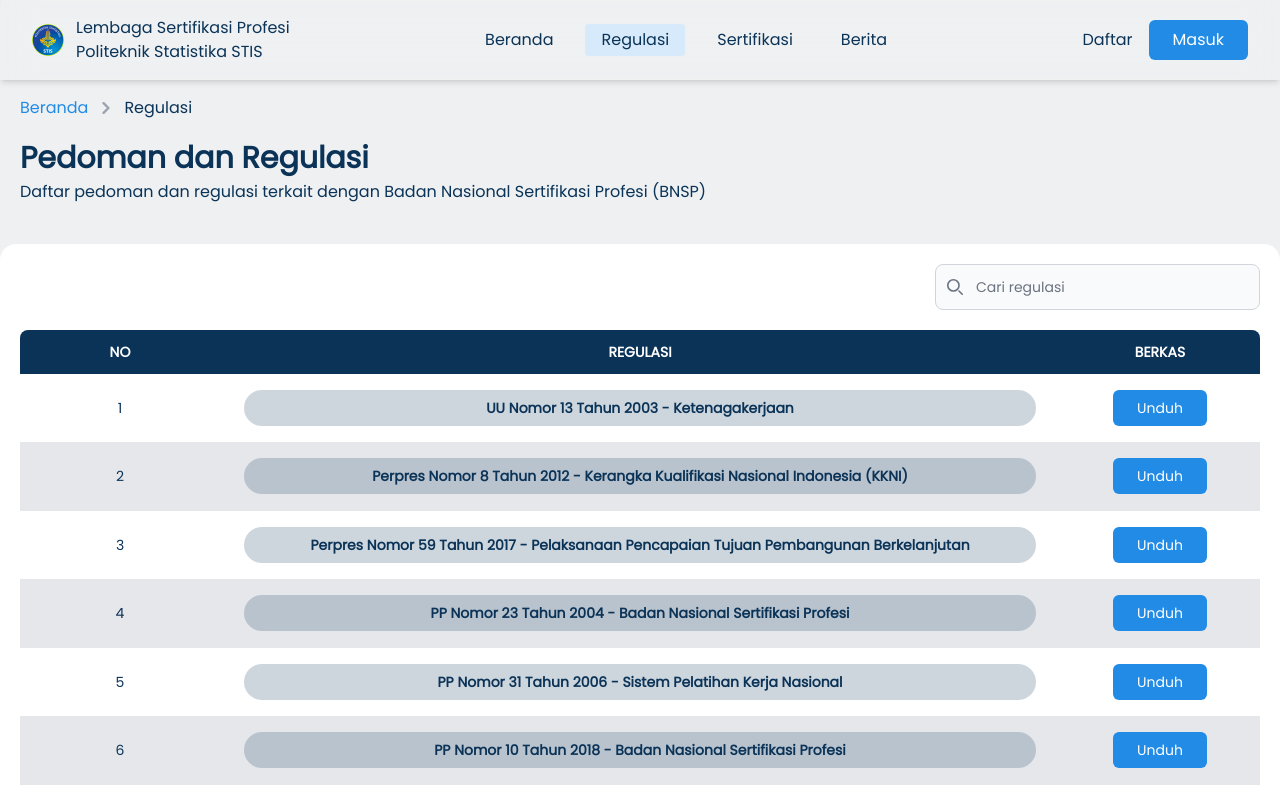
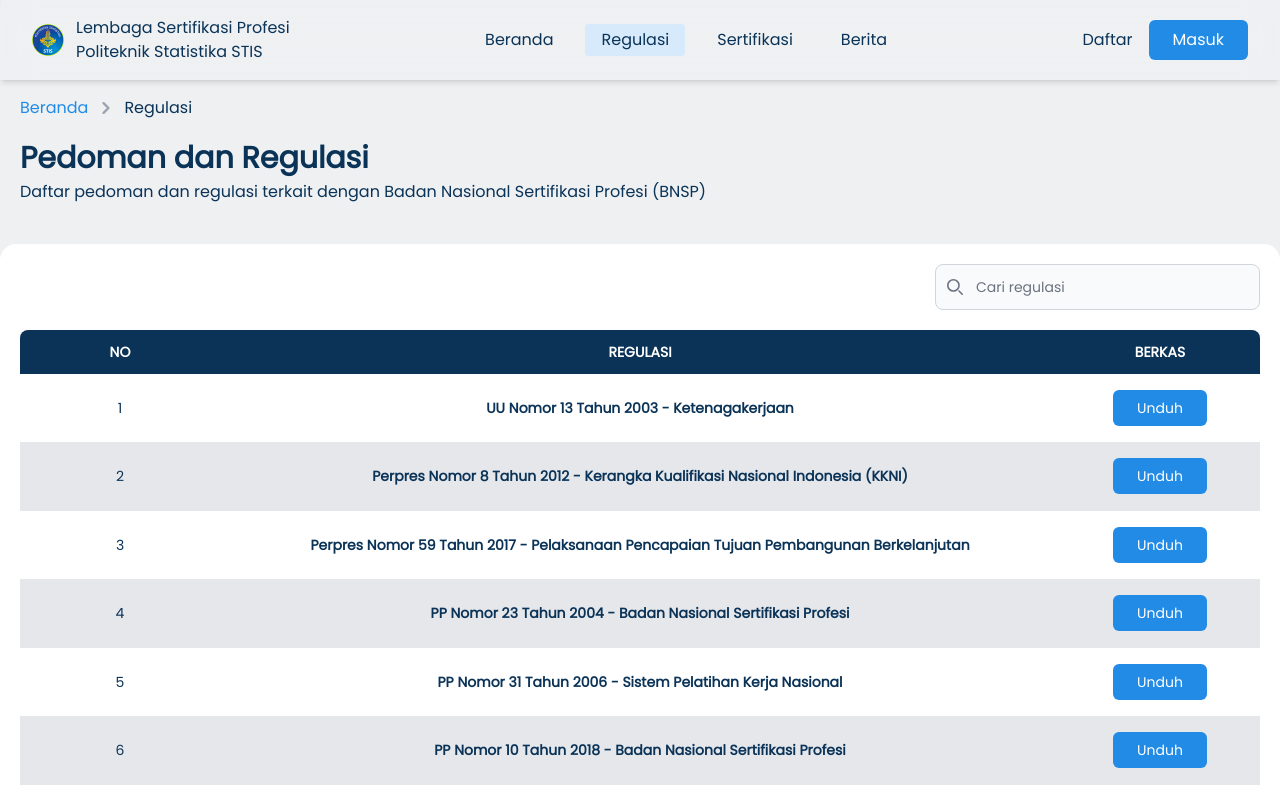
Before and after one commit to alfiansyrff/lsp-stis, a React (Vite) app: page /regulasi in a window 1280 px wide. Shown: the top 799 px of the page. Built offline with nearby package versions, Linux system fonts and the light colour scheme.

Commit message:
update table regulasi

```diff
--- a/src/components/TableRegulasi/index.jsx
+++ b/src/components/TableRegulasi/index.jsx
@@ -139,7 +139,7 @@ function TableRegulasi() {
                 {currentItems.map((unit, index) => (
                   <tr key={unit.no} className={index % 2 === 0 ? "bg-white" : "bg-gray-200" + " border-b hover:bg-gray-300"}>
                     <td className="px-6 py-4 text-center">{unit.no}</td>
-                    <td className="px-6 py-4 text-center"><p className='md:bg-ternaryBlue md:bg-opacity-20 p-2 font-bold text-ternaryBlue rounded-full'>{unit.kode}</p></td>
+                    <td className="px-6 py-4 text-center"><p className='p-2 font-bold text-ternaryBlue'>{unit.kode}</p></td>
                     <td className="px-6 py-4 flex mx-auto justify-center">
                       <PrimaryButton text={'Unduh'}/>
                     </td>
```
